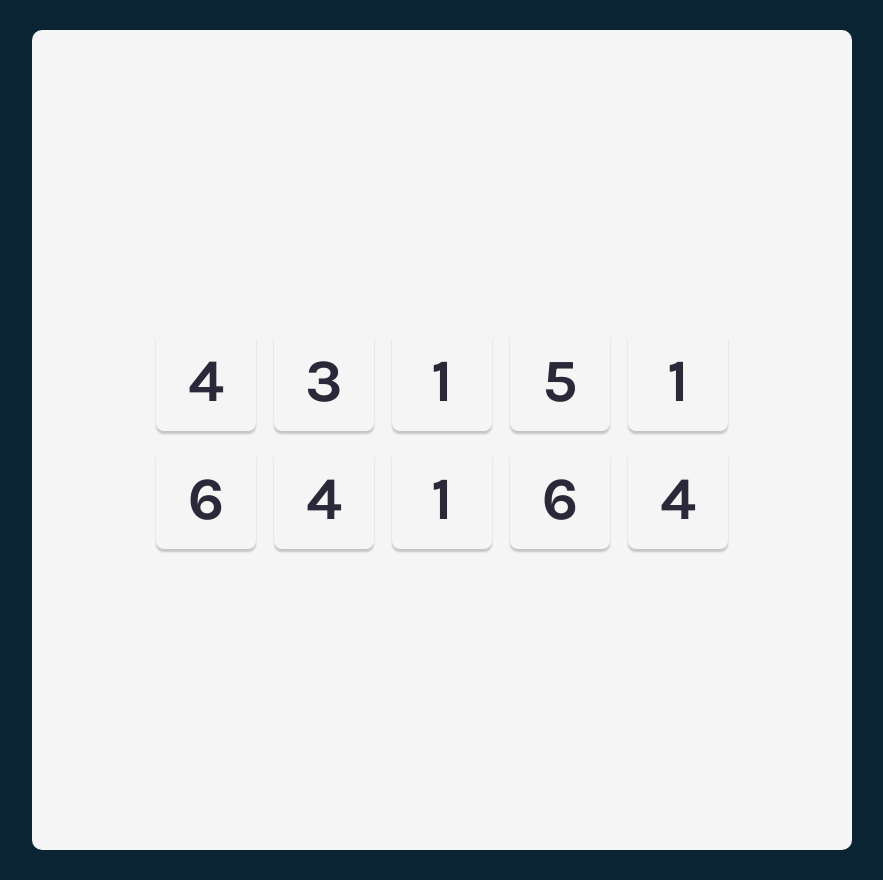
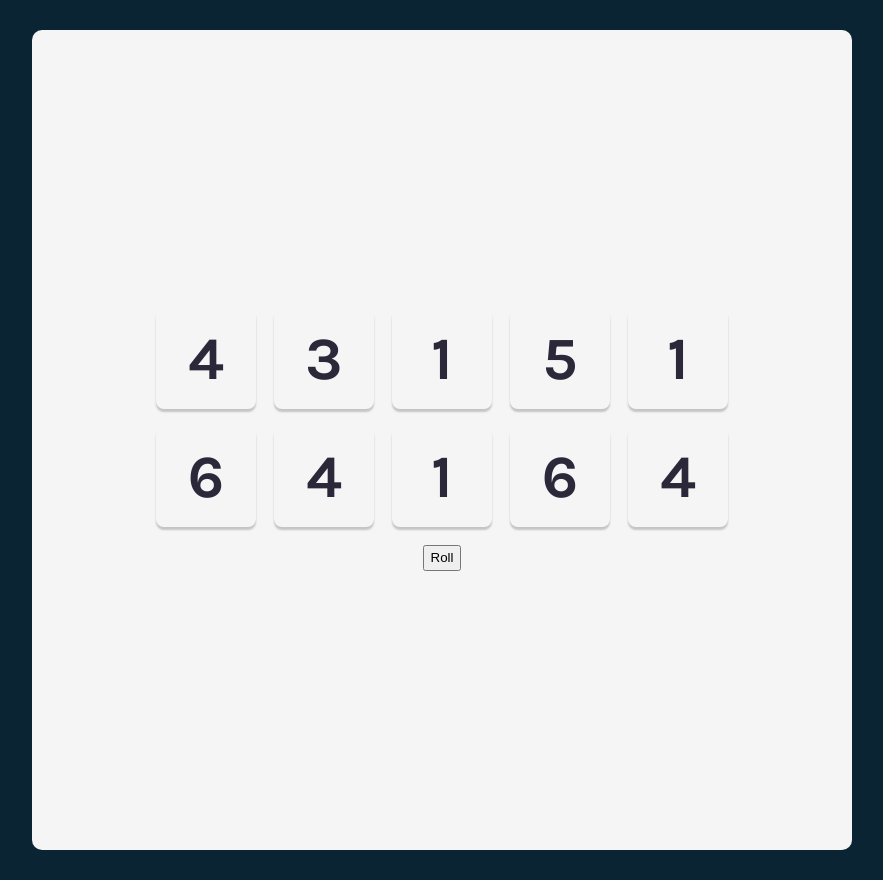
Before and after one commit to bendiz/tenzi-game, a React (Vite) app: page / in a window 1280 px wide. Shown: the whole page, without its empty margins (198-1081 px from the left). Built offline with nearby package versions, Linux system fonts and the light colour scheme.

Commit message:
Add button to start game

```diff
--- a/src/App.jsx
+++ b/src/App.jsx
@@ -11,12 +11,18 @@ function App() {
     return randomDiceValues;
   };
 
+  const rollDice = (e) => {
+    e.preventDefault();
+    setDiceValues(generateNumbers);
+  };
+
   const [diceValues, setDiceValues] = useState(generateNumbers());
   const dice = diceValues.map((die) => <Die value={die} />);
 
   return (
     <main className="App">
       <div className="dice-container">{dice}</div>
+      <button onClick={rollDice}>Roll</button>
     </main>
   );
 }
```
